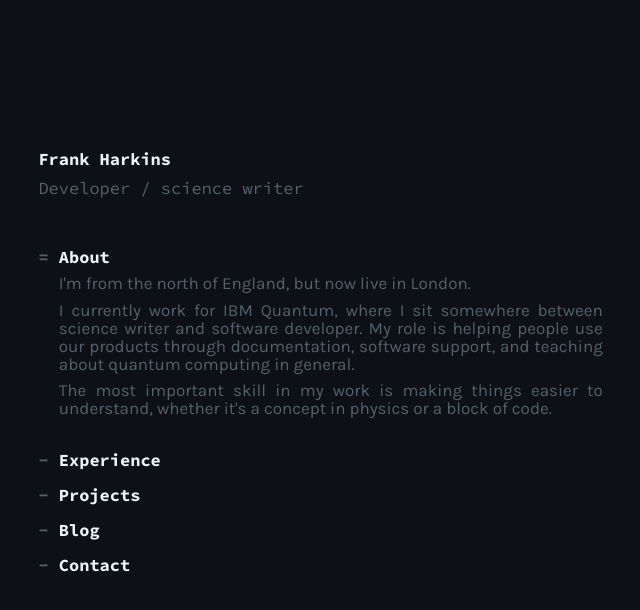
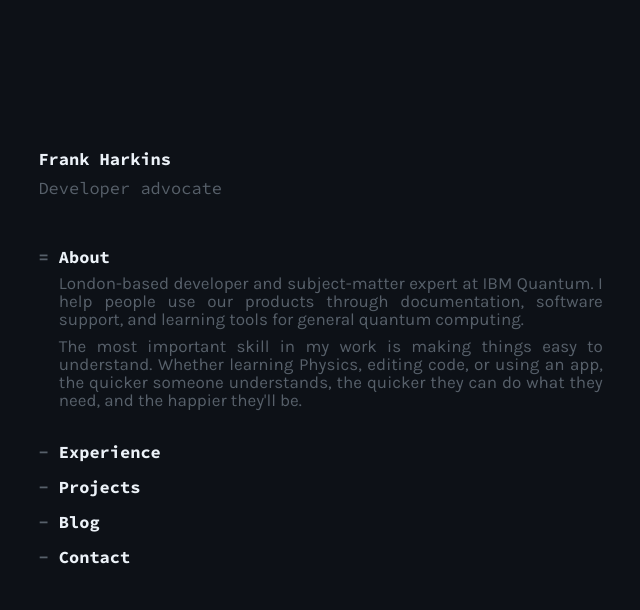
Before and after one commit to frankharkins/frankharkins.github.io, a Svelte app: page / in a window 1280 px wide. Both pictures are taken after a click on the button "About". Shown: the top 610 px of the page, without its empty margins (98-738 px from the left). Built offline with nearby package versions, Linux system fonts and the light colour scheme.

Commit message:
Update info

```diff
--- a/src/App.svelte
+++ b/src/App.svelte
@@ -29,7 +29,7 @@
   </h1>
   {#if state > 1}
     <p class="mono" style="margin-bottom: 3rem;">
-      Developer / science writer
+      Developer advocate
     </p>
   {/if}
 
@@ -40,16 +40,14 @@
       </span>
       <span slot="content">
         <p>
-        I'm from the north of England, but now live in London.
+        London-based developer and subject-matter expert at IBM Quantum.
+        I help people use our products through documentation, software support,
+        and learning tools for general quantum computing.
         <p>
-        I currently work for IBM Quantum, where I sit somewhere between science
-        writer and software developer. My role is helping people use our
-        products through documentation, software support, and teaching about
-        quantum computing in general.
-        <p>
-        The most important skill in my work is making things easier to
-        understand, whether it's a concept in physics or a block of code.
-        </p>
+        The most important skill in my work is making things easy to
+        understand. Whether learning Physics, editing code, or using an app,
+        the quicker someone understands, the quicker they can do what they
+        need, and the happier they'll be.
       </span>
     </Accordian>
   {/if}
```
